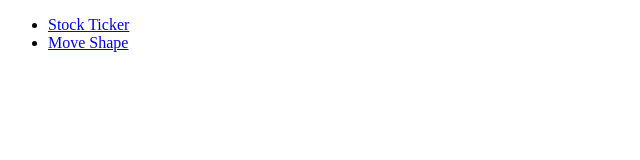
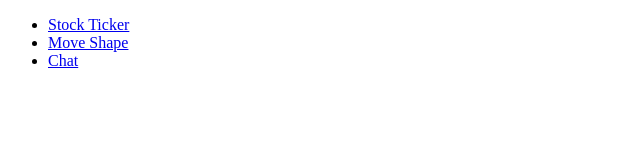
Before and after one commit to PeteGoo/Presentations.SignalR, a plain HTML site: page SignalR.Sample/index.html in a window 1280 px wide. Shown: the full height of the page, 0-640 px from the left. Drawn offline with Linux system fonts and the light colour scheme.

Commit message:
Renamed to html and updated index

```diff
--- a/SignalR.Sample/index.htm
+++ b/SignalR.Sample/index.html
@@ -7,6 +7,7 @@
     <ul>
         <li><a href="SignalR.Sample/StockTicker.html">Stock Ticker</a></li>
         <li><a href="MoveShapeDemo/MoveShape.htm">Move Shape</a></li>
+        <li><a href="Chat/Chat.html">Chat</a></li>
     </ul>
 </body>
 </html>
```
Also changed, not shown: 1 other file.
